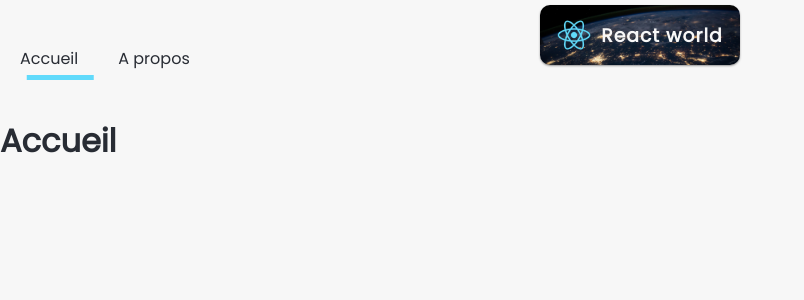
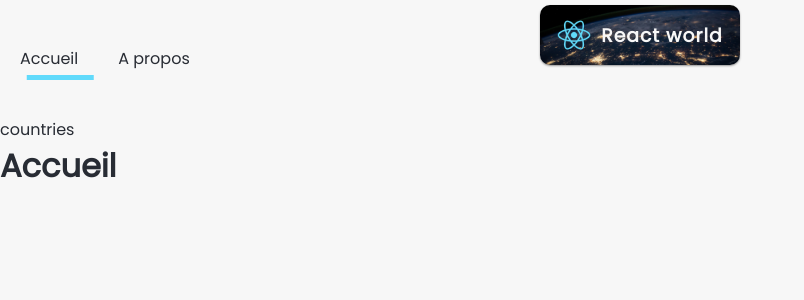
Before and after one commit to wdicap4/countries, a React (Create React App) app: page / in a window 1280 px wide. Shown: the top 300 px of the page, without its empty margins (0-804 px from the left). Built offline with nearby package versions, Linux system fonts and the light colour scheme.

Commit message:
ajout du composant countries

```diff
--- /dev/null
+++ b/src/components/Countries.js
@@ -0,0 +1,11 @@
+import React from 'react';
+
+const Countries = () => {
+    return (
+        <div>
+            countries
+        </div>
+    );
+};
+
+export default Countries;
--- a/src/pages/Home.js
+++ b/src/pages/Home.js
@@ -1,12 +1,14 @@
 import React from 'react';
 import Navigation from '../components/Navigation';
 import Logo from '../components/Logo';
+import Countries from '../components/Countries';
 
 const Home = () => {
     return(
         <div className="home">
             <Navigation />
             <Logo />
+            <Countries />
             <h1>Accueil</h1>
 
         </div>
```
